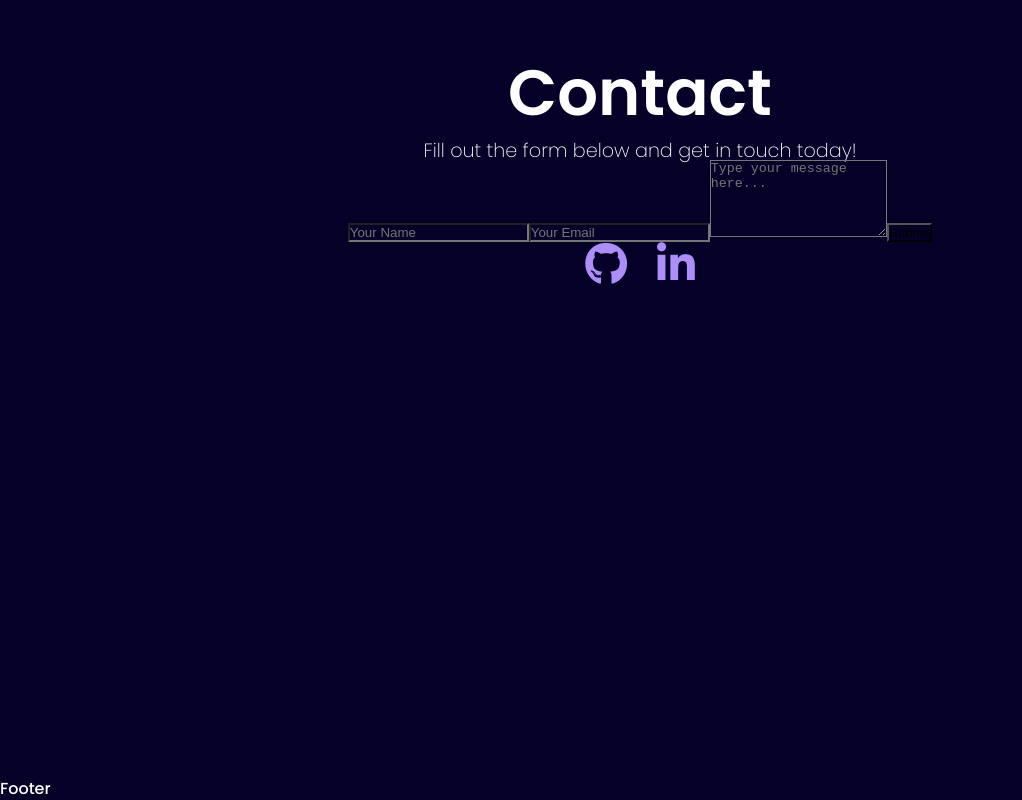
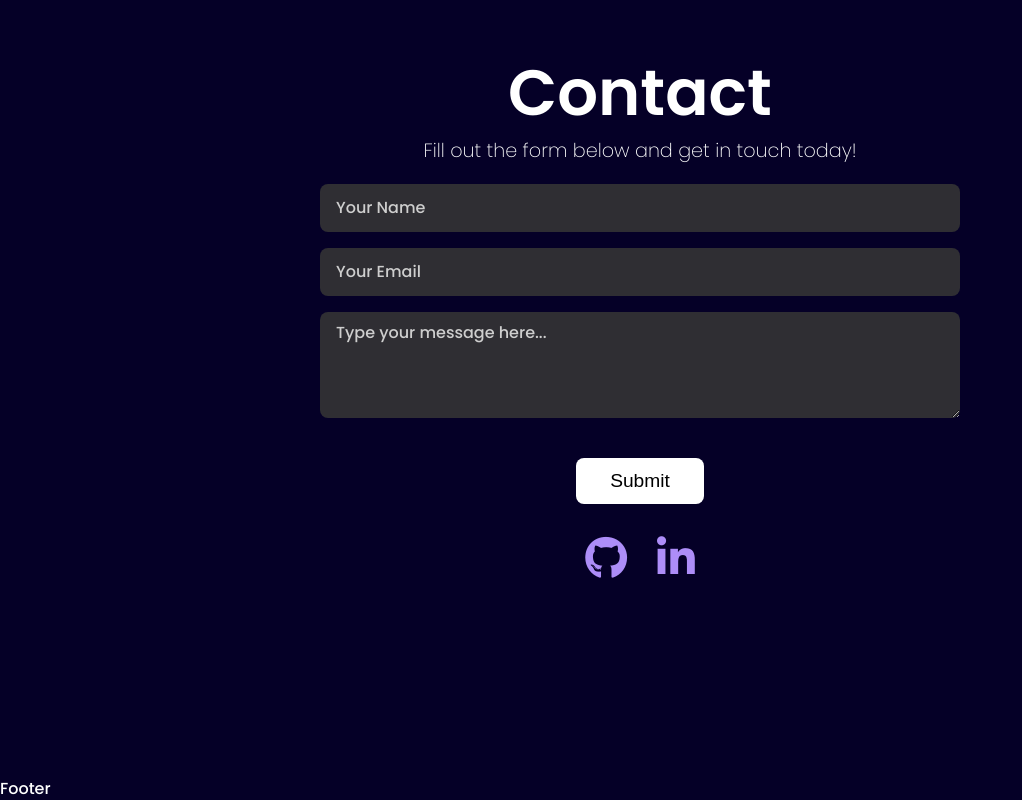
Before and after one commit to rfingerhut93/react-portfolio, a React (Create React App) app: page / in a window 1280 px wide. Shown: the part 2987-3787 px from the top of the page, without its empty margins (0-1022 px from the left). Built offline with nearby package versions, Linux system fonts and the light colour scheme.

Commit message:
Change styles of contact form

```diff
--- a/src/App.css
+++ b/src/App.css
@@ -3,6 +3,7 @@
     --text-color: white;
     --highlight-color: rgb(173, 141, 248);
     --secion-title-color: white;
+    --font-family: 'Poppins', sans-serif
 }
 
 .App {
@@ -11,7 +12,7 @@
     width: 100vw;
     text-decoration: none;
     background: transparent;
-    font-family: 'Poppins', sans-serif;
+    font-family: var(--font-family);
     line-height: 1;
 }
 
--- a/src/components/Contact/contact.css
+++ b/src/components/Contact/contact.css
@@ -19,3 +19,38 @@
     font-weight: 200;
     max-width: 45rem;
 }
+
+#name, #email, #message {
+    font-size: 1rem;
+    width: 100%;
+    max-width:40rem;
+    min-height: 3rem;
+    margin: 0.5rem;
+    padding: 0.5rem 1rem;
+    color: white;
+    border: none;
+    border-radius: 0.5rem;
+    background: rgb(47, 46, 51);
+    &::placeholder{
+        color: rgb(206, 206, 206);
+        font-family: var(--font-family);
+    }
+}
+
+#contact-form{
+    margin-top: 2vh;
+    display: flex;
+    flex-direction: column;
+    align-items: center;
+    justify-content: center;
+}
+
+.submit-btn{
+    background: white;
+    margin: 2rem 0;
+    padding: 0.75rem 1.5rem;
+    border: none;
+    border-radius: 0.5rem;
+    font-size: 1.2rem;
+    width: 10vw;
+}
```
